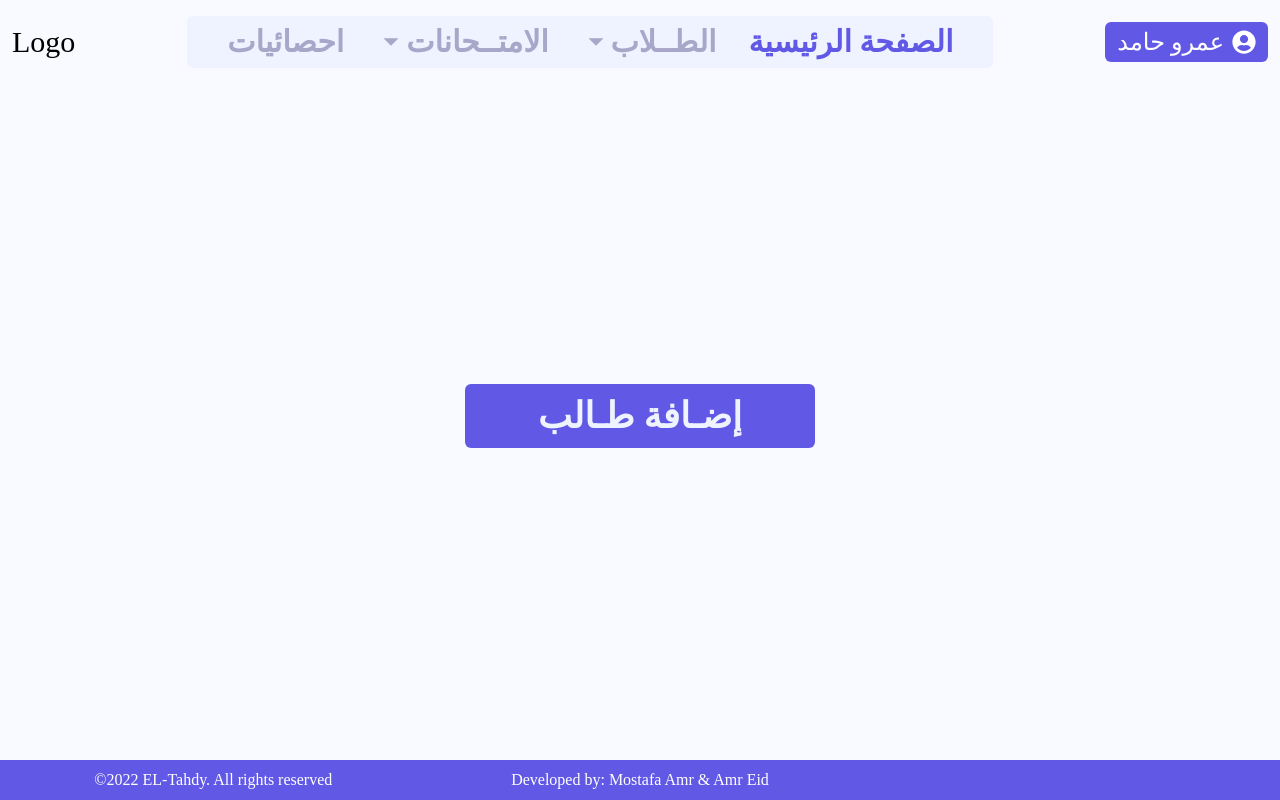
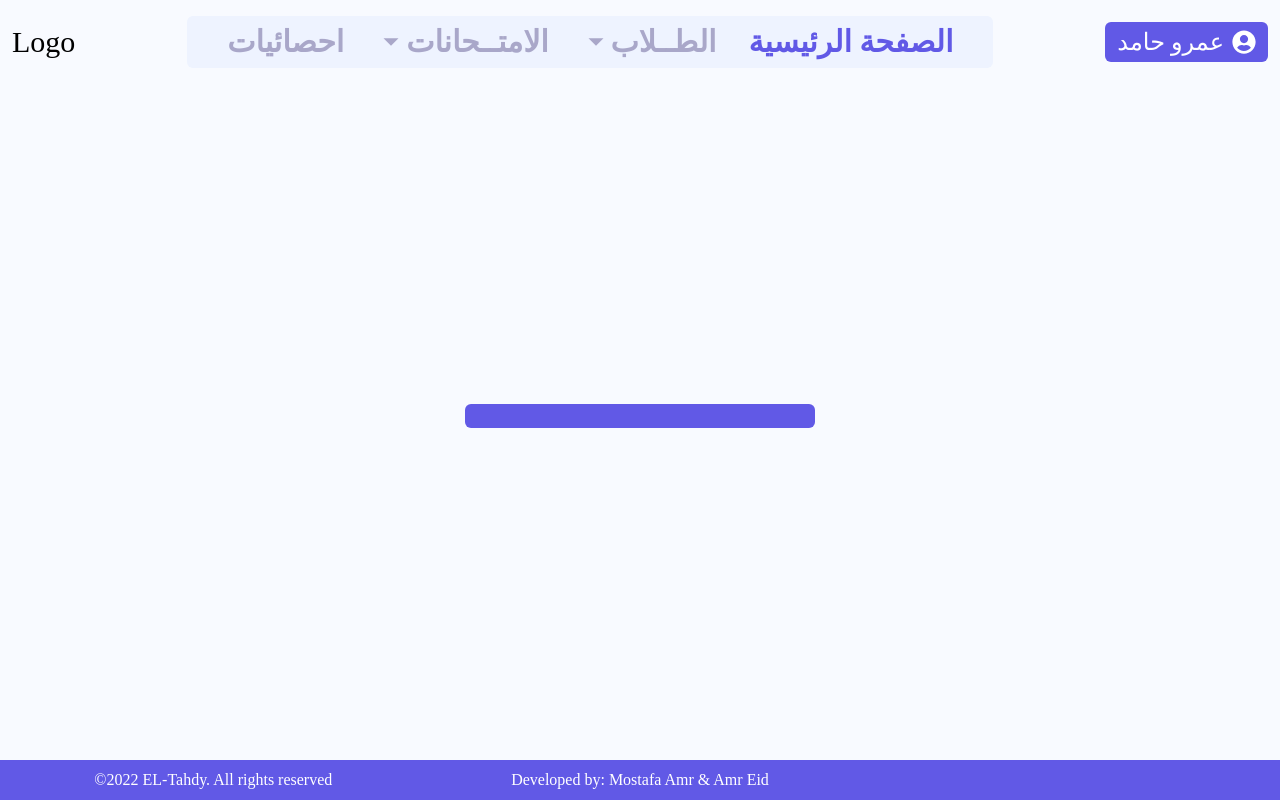
Before and after one commit to MostafaAmrHamed/ELTahdy, a Next.js app: page /addStudent in a window 1280 px wide. Built offline with nearby package versions, Linux system fonts and the light colour scheme; a web font is replaced by a local one.

Commit message:
fix(add-student): header with props

```diff
--- a/components/Header.tsx
+++ b/components/Header.tsx
@@ -1,13 +1,15 @@
 import React from "react";
-
-function Header() {
+type header = {
+  title: string;
+};
+const Header: React.FC<header> = (header) => {
   return (
     <div className="bg-color-4 py-2 w-[300px] md:w-[350px] md:py-3 text-center rounded-md mx-auto mt-2">
       <h1 className="text-color-2 font-semibold text-3xl md:text-4xl">
-        إضـافة طـالب
+        {header.title}
       </h1>
     </div>
   );
-}
+};
 
 export default Header;
```
